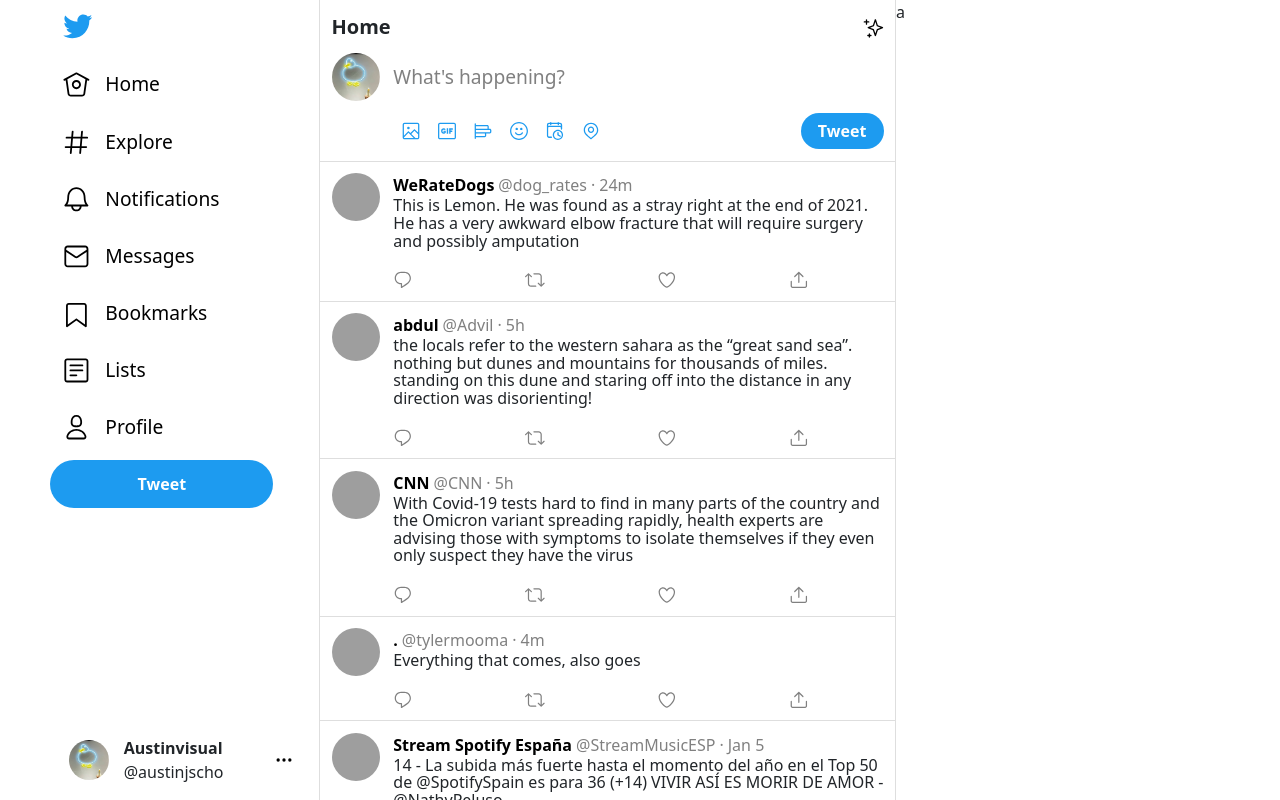
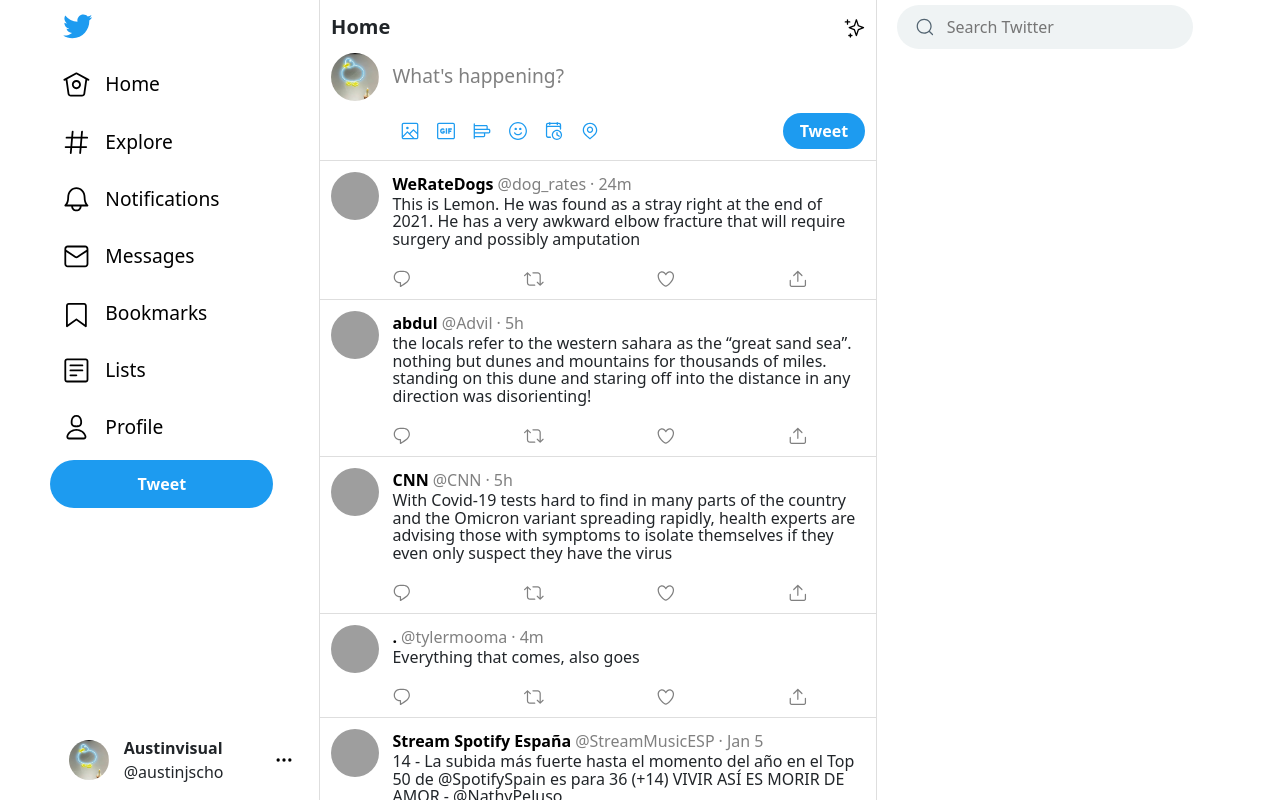
Before and after one commit to 2021-B-Web-Avanzada/wavan-munoz-ona-jose-miguel, an Angular app in the folder Examen1B/twitter-clone/: page /home in a window 1280 px wide. Built offline with nearby package versions, Linux system fonts and the light colour scheme; grey boxes are pictures that could not be loaded.

Commit message:
Create: search-section.component
Seccion lateral derecha de twitter y barra de busqeuda

```diff
--- a/Examen1B/twitter-clone/src/app/app.component.html
+++ b/Examen1B/twitter-clone/src/app/app.component.html
@@ -29,7 +29,7 @@
       <router-outlet></router-outlet>
     </main>
     <aside>
-      a
+      <app-search-section></app-search-section>
     </aside>
   </div>
 </div>
--- a/Examen1B/twitter-clone/src/app/app.component.scss
+++ b/Examen1B/twitter-clone/src/app/app.component.scss
@@ -72,7 +72,7 @@
 
 .scrollable-content{
   display: grid;
-  grid-template-columns: 60% 30% 10%;
+  grid-template-columns: 58% 35% 7%;
   overflow-y: auto;
 }
 
@@ -80,3 +80,14 @@
   grid-column: 1/1;
   border-right: 1px #dedede solid;
 }
+
+aside{
+  grid-column: 2/3;
+  display: flex;
+  justify-content: start;
+  padding: 0 6%;
+}
+
+aside > app-search-section{
+  width: 100%;
+}
--- /dev/null
+++ b/Examen1B/twitter-clone/src/app/components/ui-elements/search-bar/search-bar.component.html
@@ -0,0 +1,15 @@
+<div class="bar">
+  <div class="rounded-boundary">
+    <div class="svgContainer">
+      <svg viewBox="0 0 24 24">
+        <g>
+          <path d="M21.53 20.47l-3.66-3.66C19.195 15.24 20 13.214 20 11c0-4.97-4.03-9-9-9s-9 4.03-9 9 4.03 9 9 9c2.215 0 4.24-.804 5.808-2.13l3.66 3.66c.147.146.34.22.53.22s.385-.073.53-.22c.295-.293.295-.767.002-1.06zM3.5 11c0-4.135 3.365-7.5 7.5-7.5s7.5 3.365 7.5 7.5-3.365 7.5-7.5 7.5-7.5-3.365-7.5-7.5z">
+          </path>
+        </g>
+      </svg>
+    </div>
+    <div class="buscador">
+      <input type="text" placeholder="Search Twitter">
+    </div>
+  </div>
+</div>
--- /dev/null
+++ b/Examen1B/twitter-clone/src/app/components/ui-elements/search-bar/search-bar.component.scss
@@ -0,0 +1,44 @@
+.bar{
+  width: 100%;
+  background-color: white;
+  height: 53px;
+  display: flex;
+  flex-direction: column;
+  align-items: center;
+  justify-content: center;
+  margin-bottom: 12px;
+}
+
+.rounded-boundary{
+  background-color: #EFF3F4FF;
+  width: 100%;
+  border-radius: 100px;
+  display: flex;
+  flex-direction: row;
+  align-items: stretch;
+}
+
+.svgContainer{
+  display: flex;
+  flex-direction: column;
+  justify-content: center;
+  padding-left: 6%;
+}
+
+.svgContainer > svg {
+  fill: rgb(83, 100, 113);
+  height: 1.25em;
+}
+
+.buscador{
+  line-height: 20px;
+  width: 100%;
+}
+
+.buscador > input{
+  width: 100%;
+  padding: 12px;
+  outline: none;
+  border: none;
+  background: none;
+}
--- /dev/null
+++ b/Examen1B/twitter-clone/src/app/components/ui-elements/search-bar/search-bar.component.ts
@@ -0,0 +1,15 @@
+import { Component, OnInit } from '@angular/core';
+
+@Component({
+  selector: 'app-search-bar',
+  templateUrl: './search-bar.component.html',
+  styleUrls: ['./search-bar.component.scss']
+})
+export class SearchBarComponent implements OnInit {
+
+  constructor() { }
+
+  ngOnInit(): void {
+  }
+
+}
--- /dev/null
+++ b/Examen1B/twitter-clone/src/app/components/ui-elements/search-section/search-section.component.html
@@ -0,0 +1,3 @@
+<div class="searchCol">
+  <app-search-bar></app-search-bar>
+</div>
--- /dev/null
+++ b/Examen1B/twitter-clone/src/app/components/ui-elements/search-section/search-section.component.scss
@@ -0,0 +1,11 @@
+.searchCol{
+  display: flex;
+  flex-direction: column;
+  justify-content: start;
+  align-items: center;
+}
+app-search-bar{
+  position: sticky;
+  top: 0;
+  width: 100%;
+}
--- /dev/null
+++ b/Examen1B/twitter-clone/src/app/components/ui-elements/search-section/search-section.component.ts
@@ -0,0 +1,15 @@
+import { Component, OnInit } from '@angular/core';
+
+@Component({
+  selector: 'app-search-section',
+  templateUrl: './search-section.component.html',
+  styleUrls: ['./search-section.component.scss']
+})
+export class SearchSectionComponent implements OnInit {
+
+  constructor() { }
+
+  ngOnInit(): void {
+  }
+
+}
```
Also changed, not shown: Examen1B/twitter-clone/src/app/components/ui-elements/ui-elements.module.ts (+8 -2 lines), 2 other files (tests, documents, lock files or other folders).
